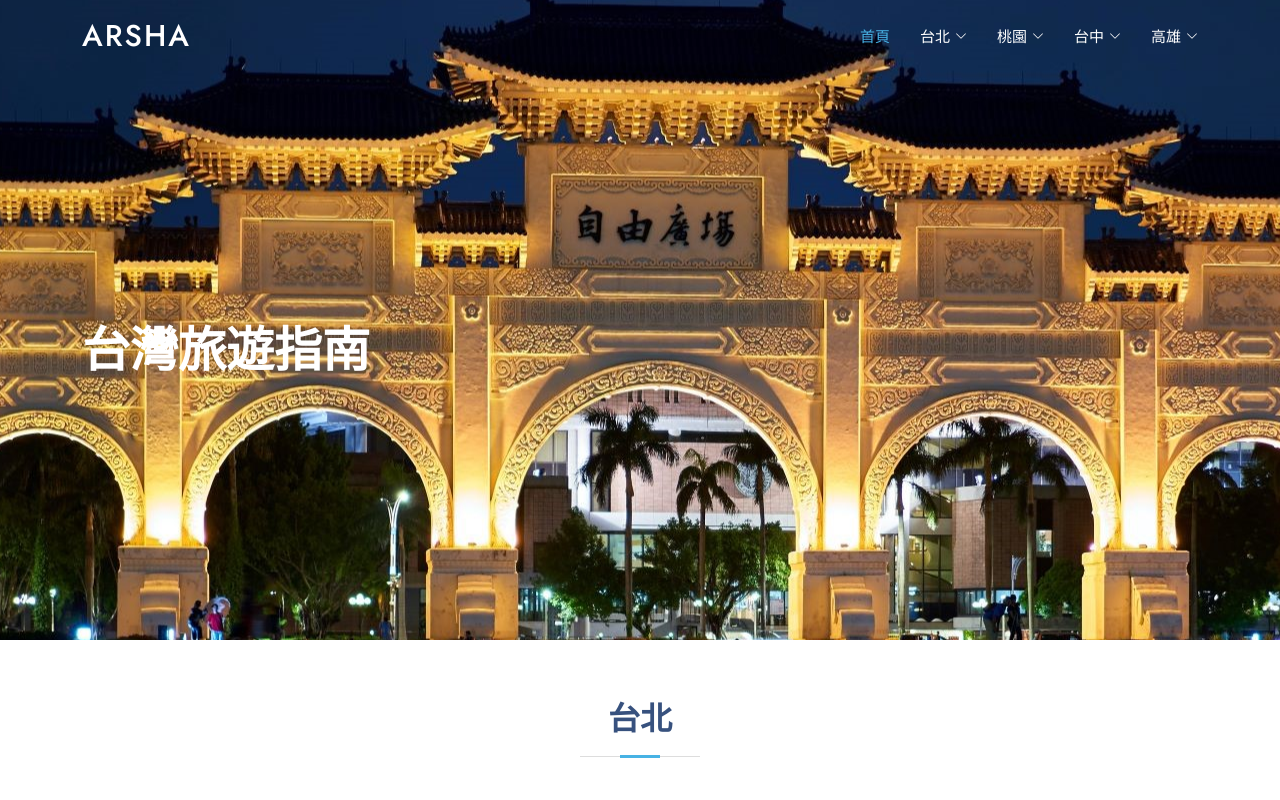
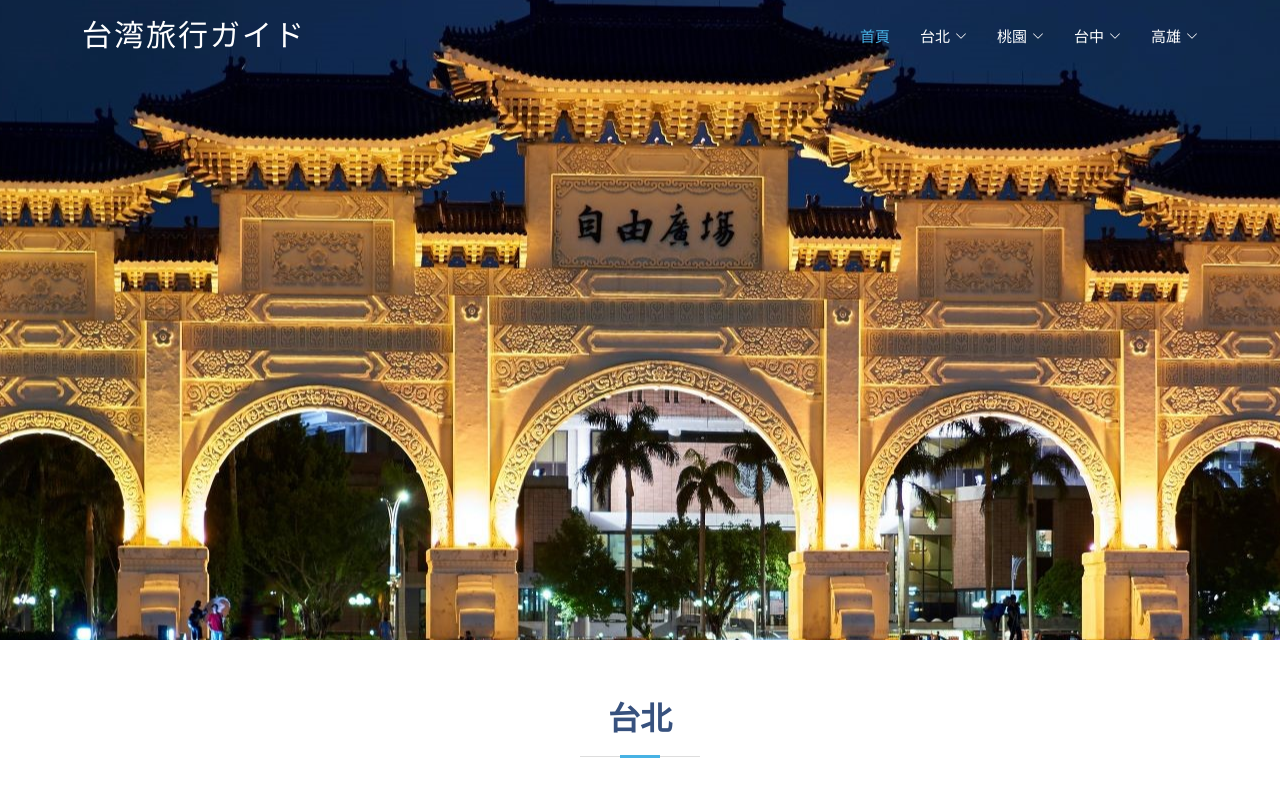
Before and after one commit to ghuyfo/tyficotion, a plain HTML site: page index.html in a window 1280 px wide. Shown: the top 800 px of the page. Drawn offline with nearby package versions, Linux system fonts and the light colour scheme.

Commit message:
Update index.html

```diff
--- a/index.html
+++ b/index.html
@@ -42,7 +42,7 @@
   <header id="header" class="fixed-top ">
     <div class="container d-flex align-items-center">
 
-      <h1 class="logo me-auto"><a href='https://ghuyfo.github.io/tyficotion/index.html'>Arsha</a></h1>
+      <h1 class="logo me-auto"><a href='https://ghuyfo.github.io/tyficotion/index.html'>台湾旅行ガイド</a></h1>
       <!-- Uncomment below if you prefer to use an image logo -->
       <!-- <a href="index.html" class="logo me-auto"><img src="static/css/img/logo.png" alt="" class="img-fluid"></a>-->
 
@@ -119,7 +119,7 @@
     <div class="container">
       <div class="row">
         <div class="col-lg-6 d-flex flex-column justify-content-center pt-4 pt-lg-0 order-2 order-lg-1" data-aos="fade-up" data-aos-delay="200">
-          <h1>台灣旅遊指南</h1>
+
 
 
         </div>
```
